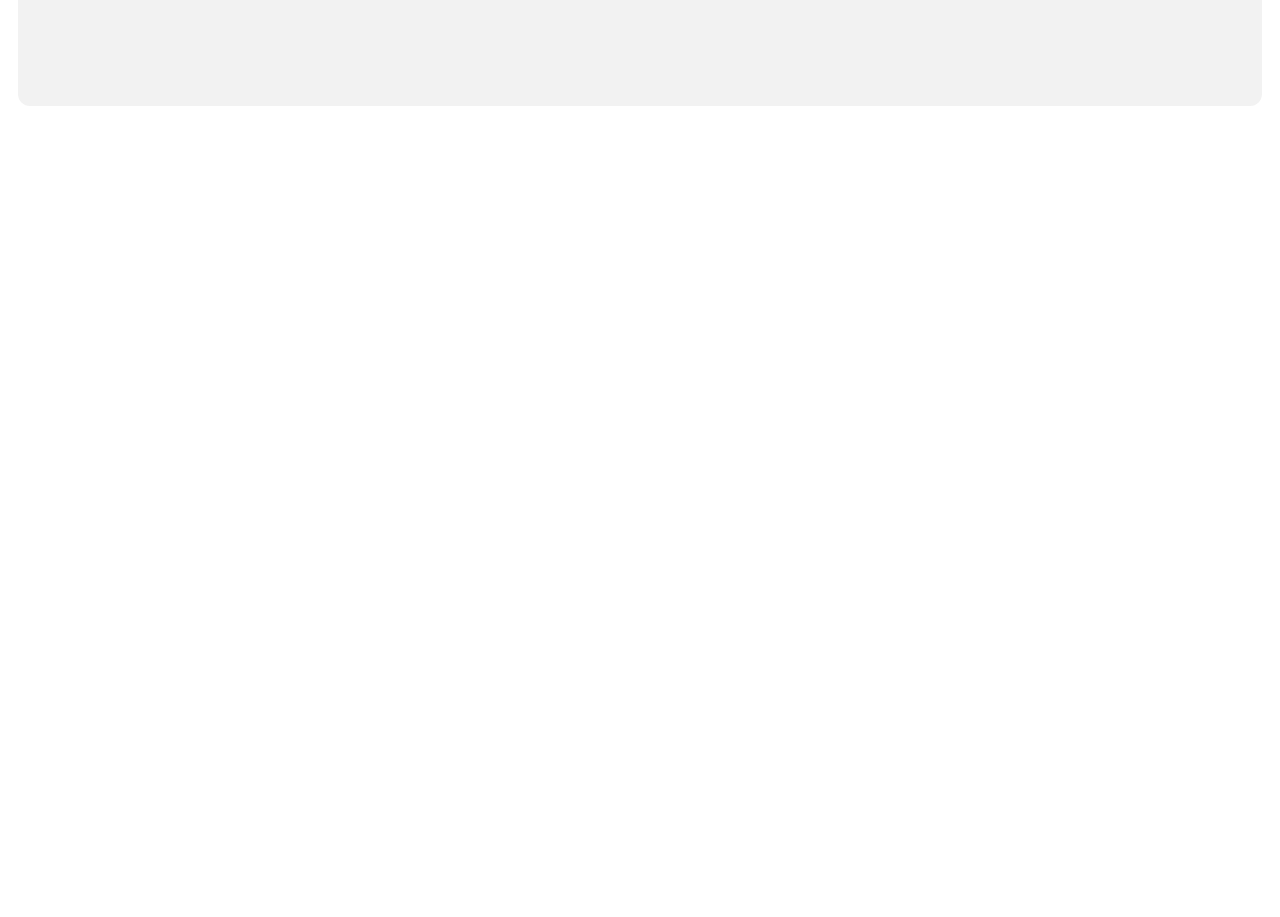
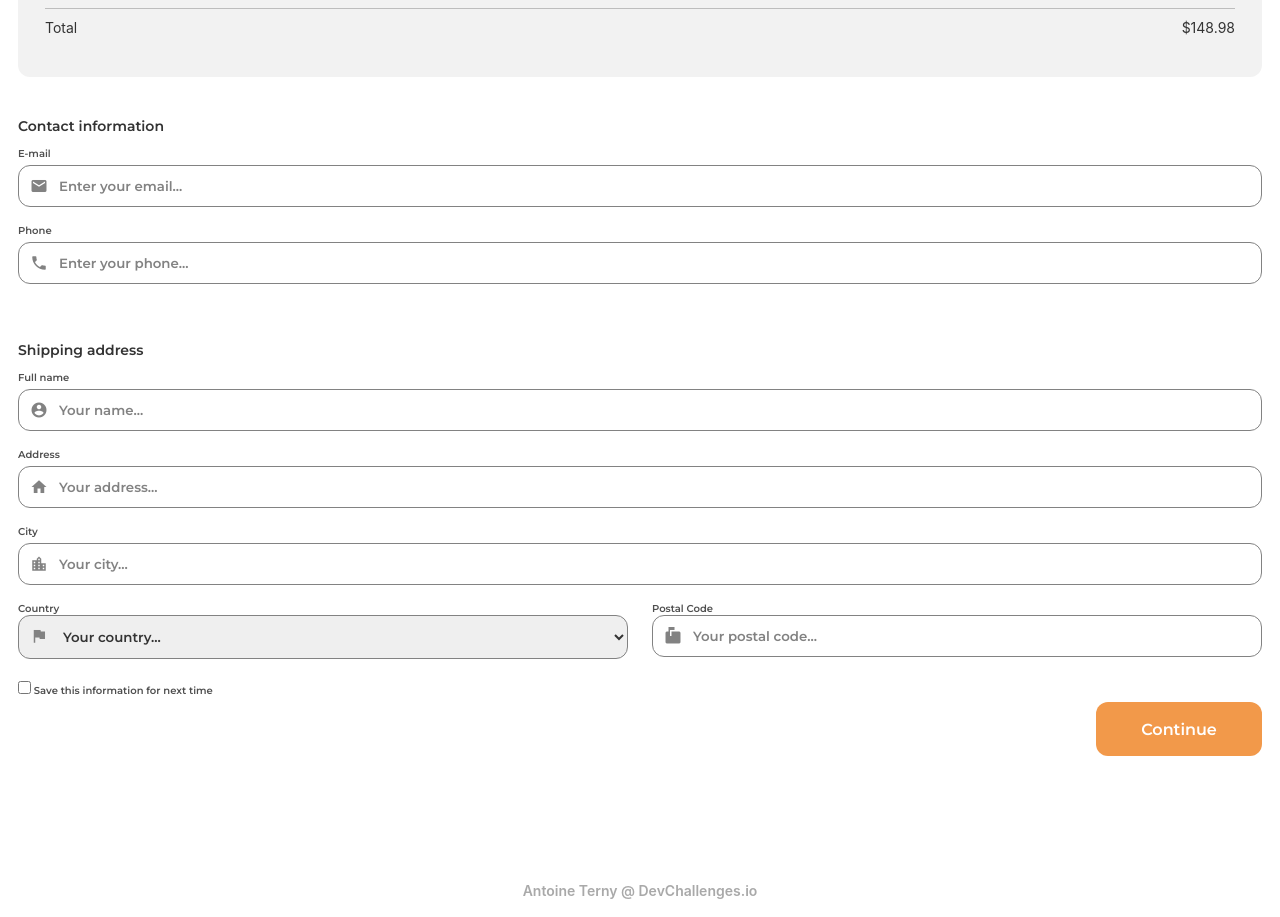
Before and after one commit to antoineterny/devchallenges-checkout-page-react, a React (Create React App) app: page / in a window 1280 px wide. Shown: the part 504-1421 px from the top of the page. Before the commit the page ends 800 px from the top, so only its background shows below. Built offline with nearby package versions, Linux system fonts and the light colour scheme.

Commit message:
avant ajout d'après Mosh

```diff
--- a/public/index.html
+++ b/public/index.html
@@ -71,9 +71,78 @@
 				<div class="addition"><span>Total</span><span id="total">$148.98</span></div> -->
 			</aside>
 
-			<section></section>
-		</main>
+			<form>
+				<fieldset>
+					<legend>Contact information</legend>
 
+					<label for="email">E-mail</label>
+
+					<div class="input-wrapper">
+						<i class="material-icons">email</i>
+						<input type="email" id="email" placeholder="Enter your email..." />
+					</div>
+
+					<label for="phone">Phone</label>
+					<div class="input-wrapper">
+						<i class="material-icons">phone</i>
+						<input type="tel" id="phone" placeholder="Enter your phone..." />
+					</div>
+				</fieldset>
+				<fieldset>
+					<legend>Shipping address</legend>
+
+					<label for="full-name">Full name</label>
+					<div class="input-wrapper">
+            <i class="material-icons">account_circle</i>
+						<input type="text" id="full-name" placeholder="Your name..." />
+					</div>
+
+					<label for="address">Address</label>
+					<div class="input-wrapper">
+            <i class="material-icons">home</i>
+						<input type="text" id="address" placeholder="Your address..." />
+					</div>
+
+					<label for="city">City</label>
+					<div class="input-wrapper">
+            <i class="material-icons">location_city</i>
+						<input type="text" id="city" placeholder="Your city..." />
+					</div>
+
+					<div class="two-fields">
+						<label for="country"
+							>Country
+							<div class="input-wrapper">
+                <i class="material-icons">flag</i>
+								<select name="country" id="country">
+									<option value="null" class="placeholder">Your country...</option>
+									<option value="fr">France</option>
+									<option value="uk">United Kingdom</option>
+									<option value="it">Italy</option>
+								</select>
+							</div>
+						</label>
+
+						<label for="postal-code"
+							>Postal Code
+							<div class="input-wrapper">
+                <i class="material-icons">markunread_mailbox</i>
+                <input type="text" id="postal-code" placeholder="Your postal code..." />
+              </div>
+						</label>
+					</div>
+
+					<label for="save-info">
+						<input type="checkbox" name="save-info" id="save-info" /> Save this information for next time
+					</label>
+				</fieldset>
+				<div class="submit-line">
+          <input type="submit" value="Continue" />
+        </div>
+			</form>
+    </main>
+
+		<footer>Antoine Terny @ DevChallenges.io</footer>
 		<!-- <script>
 			document.querySelectorAll(".plus").forEach(plus => {
 				plus.onclick = () => plus.parentNode.querySelector("span").innerText++
--- a/public/style.css
+++ b/public/style.css
@@ -17,7 +17,7 @@
 }
 
 body {
-  padding: 32px 18px;
+  padding: 32px 18px 18px;
   font-family: "Montserrat", "Gill Sans", "Gill Sans MT", Calibri, "Trebuchet MS", sans-serif;
   color: var(--dark-grey);
   min-width: 360px;
@@ -147,7 +147,127 @@ aside {
   padding: 10px 0;
 }
 
-.products {
-  margin-bottom: 88px;
+#shipping {
+  margin-top: 88px;
+}
+
+form * {
+  display: block;
+  font-family: "Montserrat", "Gill Sans", "Gill Sans MT", Calibri, "Trebuchet MS", sans-serif;
+  font-weight: 600;
+}
+
+form fieldset {
+  border: none;
+  margin-top: 40px;
+}
+
+form legend {
+  font-size: 14px;
+  color: var(--gray1);
+  margin-bottom: 12px;
+}
+
+form label {
+  font-size: 10px;
+  color: var(--gray2);
+  margin-bottom: 5px;
+}
+
+form .placeholder {
+  color: red;
+}
+
+form input[type="checkbox"] {
+  display: inline;
+}
+
+.two-fields {
+  display: -webkit-box;
+  display: -ms-flexbox;
+  display: flex;
+  -webkit-box-pack: stretch;
+      -ms-flex-pack: stretch;
+          justify-content: stretch;
+  gap: 24px;
+}
+
+.two-fields label {
+  width: 100%;
+}
+
+option.placeholder {
+  color: var(--gray3);
+}
+
+::-webkit-input-placeholder {
+  color: var(--gray3);
+}
+
+:-ms-input-placeholder {
+  color: var(--gray3);
+}
+
+::-ms-input-placeholder {
+  color: var(--gray3);
+}
+
+::placeholder {
+  color: var(--gray3);
+}
+
+.input-wrapper {
+  position: relative;
+  margin-bottom: 17px;
+}
+
+.input-wrapper input,
+.input-wrapper select {
+  width: 100%;
+  padding: 12px 12px 12px 40px;
+  border: 1px solid var(--gray3);
+  border-radius: 12px;
+  color: var(--gray1);
+}
+
+.input-wrapper i.material-icons {
+  position: absolute;
+  left: 12px;
+  top: 12px;
+  color: var(--gray3);
+  margin-right: 12px;
+  font-size: 18px;
+}
+
+input[type="submit"] {
+  background-color: var(--orange);
+  border: none;
+  color: white;
+  font-size: 16px;
+  border-radius: 12px;
+  width: 166px;
+  height: 54px;
+  cursor: pointer;
+}
+
+input[type="submit"]:hover {
+  background-color: #ee7f1d;
+}
+
+.submit-line {
+  display: -webkit-box;
+  display: -ms-flexbox;
+  display: flex;
+  -webkit-box-pack: end;
+      -ms-flex-pack: end;
+          justify-content: flex-end;
+}
+
+footer {
+  margin-top: 126px;
+  text-align: center;
+  color: #a9a9a9;
+  font-weight: 600;
+  font-size: 14px;
 }
 /*# sourceMappingURL=style.css.map */
--- a/src/style.scss
+++ b/src/style.scss
@@ -16,10 +16,10 @@
 }
 
 body {
-	padding: 32px 18px;
+	padding: 32px 18px 18px;
 	font-family: "Montserrat", "Gill Sans", "Gill Sans MT", Calibri, "Trebuchet MS", sans-serif;
-  color: var(--dark-grey);
-  min-width: 360px;
+	color: var(--dark-grey);
+	min-width: 360px;
 }
 
 h1 {
@@ -106,9 +106,96 @@ aside {
 	font-size: 14px;
 	line-height: 17px;
 	color: var(--gray1);
-  border-top: 1px solid var(--gray4);
-  padding: 10px 0;
+	border-top: 1px solid var(--gray4);
+	padding: 10px 0;
 }
-.products {
-  margin-bottom: 88px;
+#shipping {
+	margin-top: 88px;
 }
+
+form {
+	* {
+		display: block;
+		font-family: "Montserrat", "Gill Sans", "Gill Sans MT", Calibri, "Trebuchet MS", sans-serif;
+		font-weight: 600;
+	}
+	fieldset {
+		border: none;
+		margin-top: 40px;
+	}
+	legend {
+		font-size: 14px;
+		color: var(--gray1);
+		margin-bottom: 12px;
+	}
+	label {
+		font-size: 10px;
+		color: var(--gray2);
+		margin-bottom: 5px;
+	}
+	.placeholder {
+		color: red;
+	}
+	input[type="checkbox"] {
+		display: inline;
+	}
+}
+.two-fields {
+	display: flex;
+	justify-content: stretch;
+	gap: 24px;
+	label {
+		width: 100%;
+	}
+}
+option.placeholder {
+	color: var(--gray3);
+}
+::placeholder {
+	color: var(--gray3);
+}
+.input-wrapper {
+	position: relative;
+	margin-bottom: 17px;
+	input,
+	select {
+		width: 100%;
+		padding: 12px 12px 12px 40px;
+		border: 1px solid var(--gray3);
+		border-radius: 12px;
+		color: var(--gray1);
+	}
+	i.material-icons {
+		position: absolute;
+		left: 12px;
+		top: 12px;
+		color: var(--gray3);
+		margin-right: 12px;
+		font-size: 18px;
+	}
+}
+input[type="submit"] {
+	background-color: var(--orange);
+	border: none;
+	color: white;
+	font-size: 16px;
+	border-radius: 12px;
+	width: 166px;
+	height: 54px;
+	cursor: pointer;
+}
+input[type="submit"]:hover {
+	background-color: #ee7f1d;
+}
+.submit-line {
+	display: flex;
+	justify-content: flex-end;
+}
+
+footer {
+	margin-top: 126px;
+	text-align: center;
+	color: #a9a9a9;
+	font-weight: 600;
+	font-size: 14px;
+}
```
Also changed, not shown: 2 other files (tests, documents, lock files or other folders).
